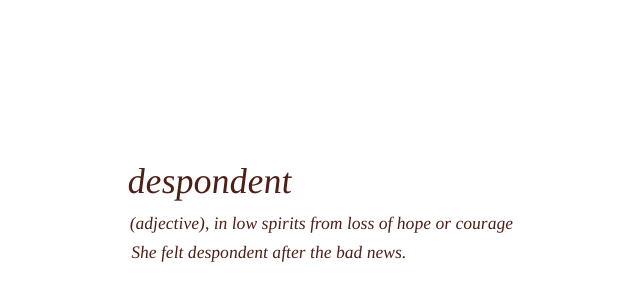
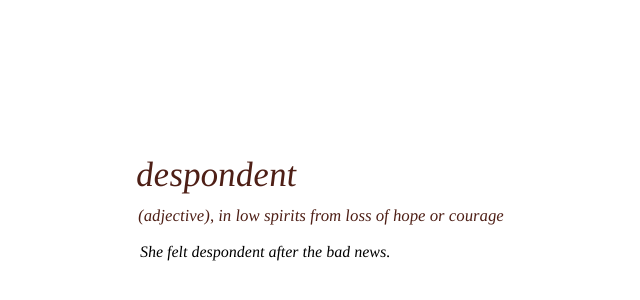
Before and after one commit to eshasingh05/notionwidgetwordoftheday, a plain HTML site: page index.html in a window 1280 px wide. Shown: the part 2-302 px from the top of the page, without its empty margins (320-960 px from the left). Drawn offline with Linux system fonts and the light colour scheme.

Commit message:
Update styles.css blah

```diff
--- a/styles.css
+++ b/styles.css
@@ -8,15 +8,11 @@ body {
     margin: 0;
     transform: skewX(3deg);
     font-style: italic;
-}
-
-#widget {
-    text-align: left;
-    max-width: 600px;
+	@@ -16,15 +16,15 @@ body {
 }
 
 #wordDisplay {
-    font-size: 225%;
+    font-size: 220%;
     color: #4e1f16;
     line-height: 1.2;
     margin-bottom: 2px; /* Less space between word and definition */
@@ -24,16 +20,15 @@ body {
 }
 
 #definitionLine {
-    font-size: 110%;
+    font-size: 105%;
     color: #4e1f16;
     line-height: 1.2;
     margin-top: 10px;
-    display: flex;
-    gap: 0.3em; /* Small space between part of speech and definition */
+	@@ -33,7 +33,7 @@ body {
 }
 
 #example {
-    font-size: 110%;
+    font-size: 105%;
     color: #4e1f16;
     line-height: 0.2;
 }
```
